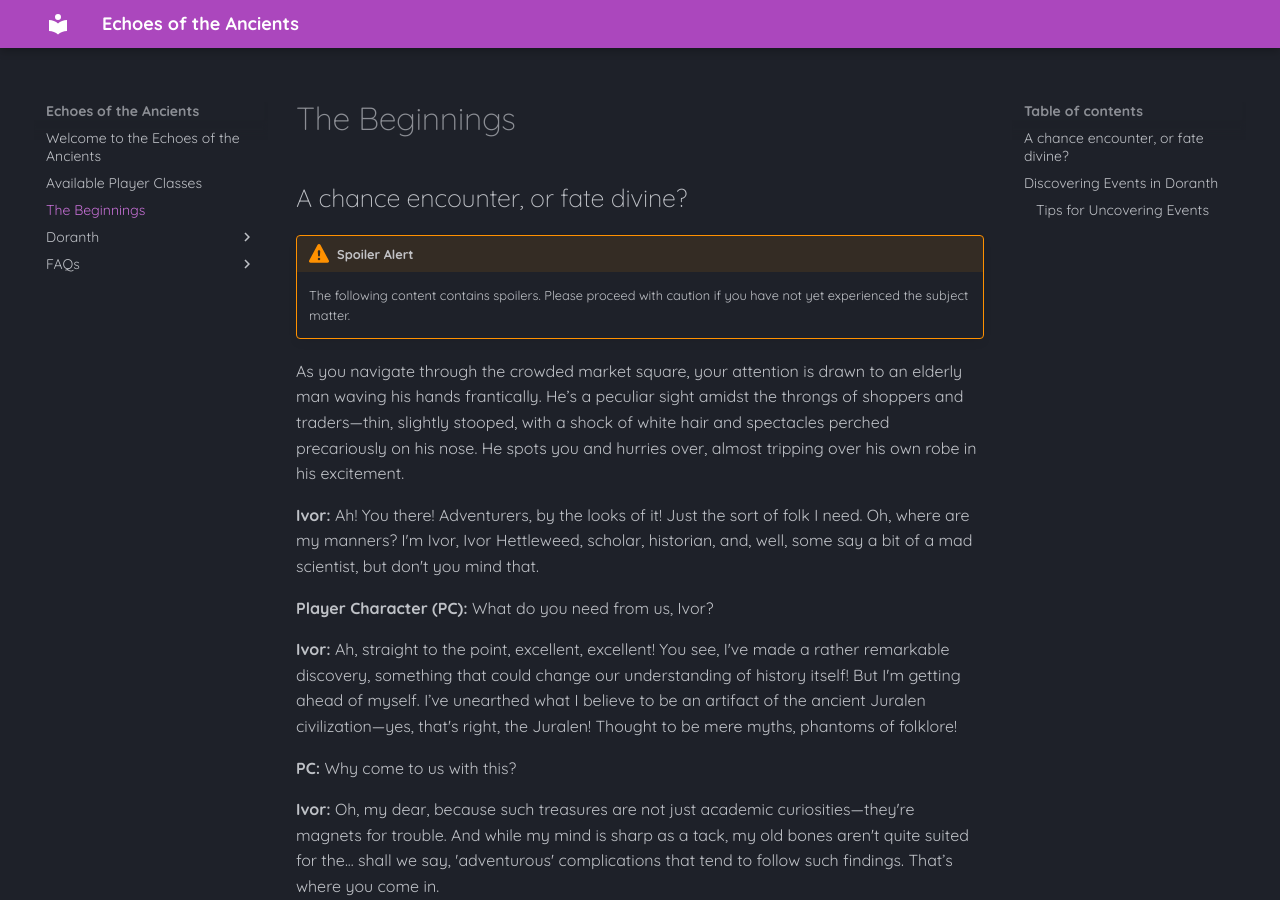
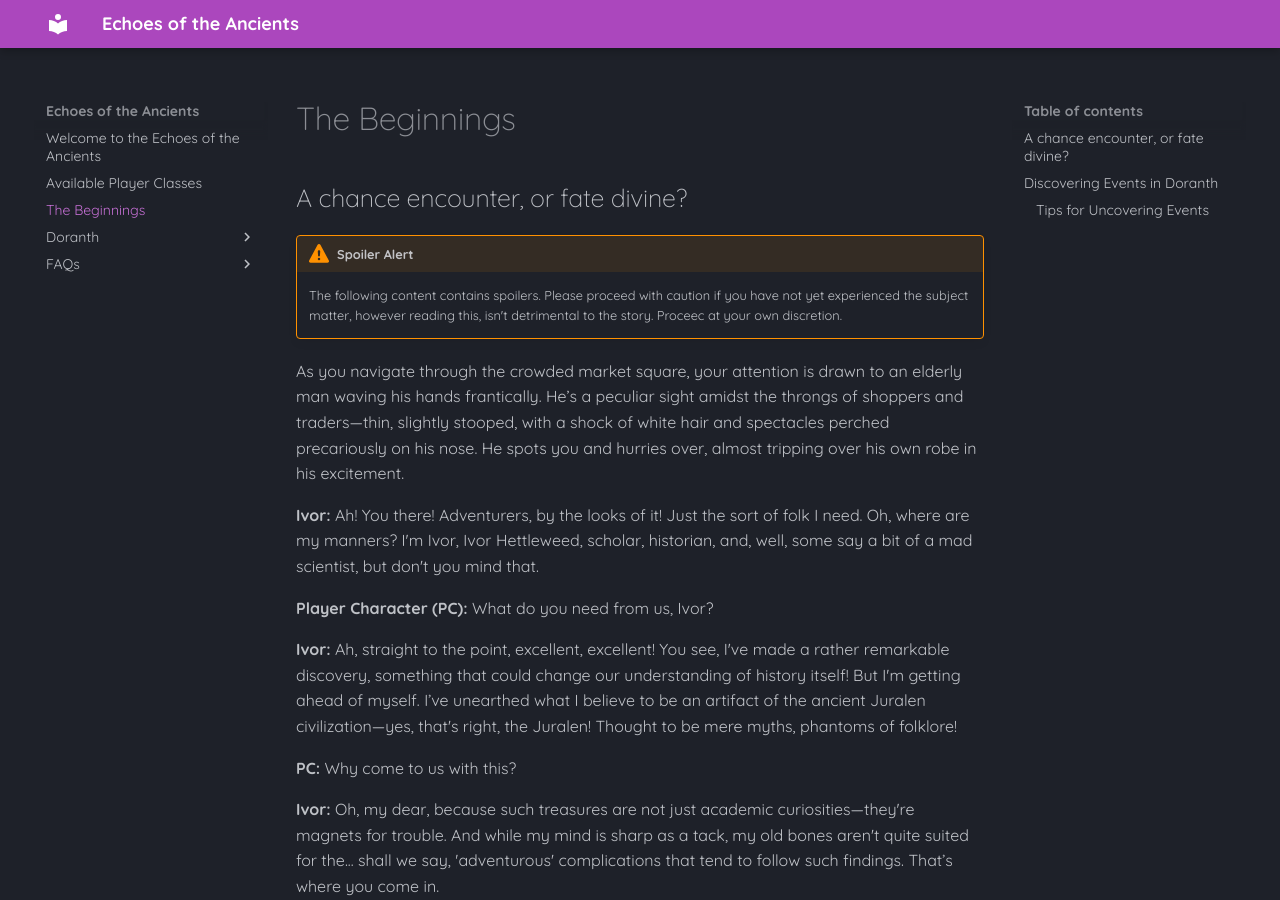
Before and after one commit to Bomchoo/Arvanis-Wiki, an MkDocs documentation site: the page built from docs/Opening-Quest-and-Hints.md, in a window 1280 px wide and 900 px high. Built offline with MkDocs 1.6.1 and Material for MkDocs 9.7.7, drawn with Linux system fonts in a browser that asks for light colours.

Commit message:
Add To Spolier Warning

```diff
--- a/docs/Opening-Quest-and-Hints.md
+++ b/docs/Opening-Quest-and-Hints.md
@@ -4,8 +4,7 @@
 
 !!! warning "Spoiler Alert"
 
-    The following content contains spoilers. Please proceed with caution if you have not yet experienced the subject matter.
-
+    The following content contains spoilers. Please proceed with caution if you have not yet experienced the subject matter, however reading this, isn't detrimental to the story. Proceec at your own discretion.
 
 As you navigate through the crowded market square, your attention is drawn to an elderly man waving his hands frantically. He’s a peculiar sight amidst the throngs of shoppers and traders—thin, slightly stooped, with a shock of white hair and spectacles perched precariously on his nose. He spots you and hurries over, almost tripping over his own robe in his excitement.
 
```
